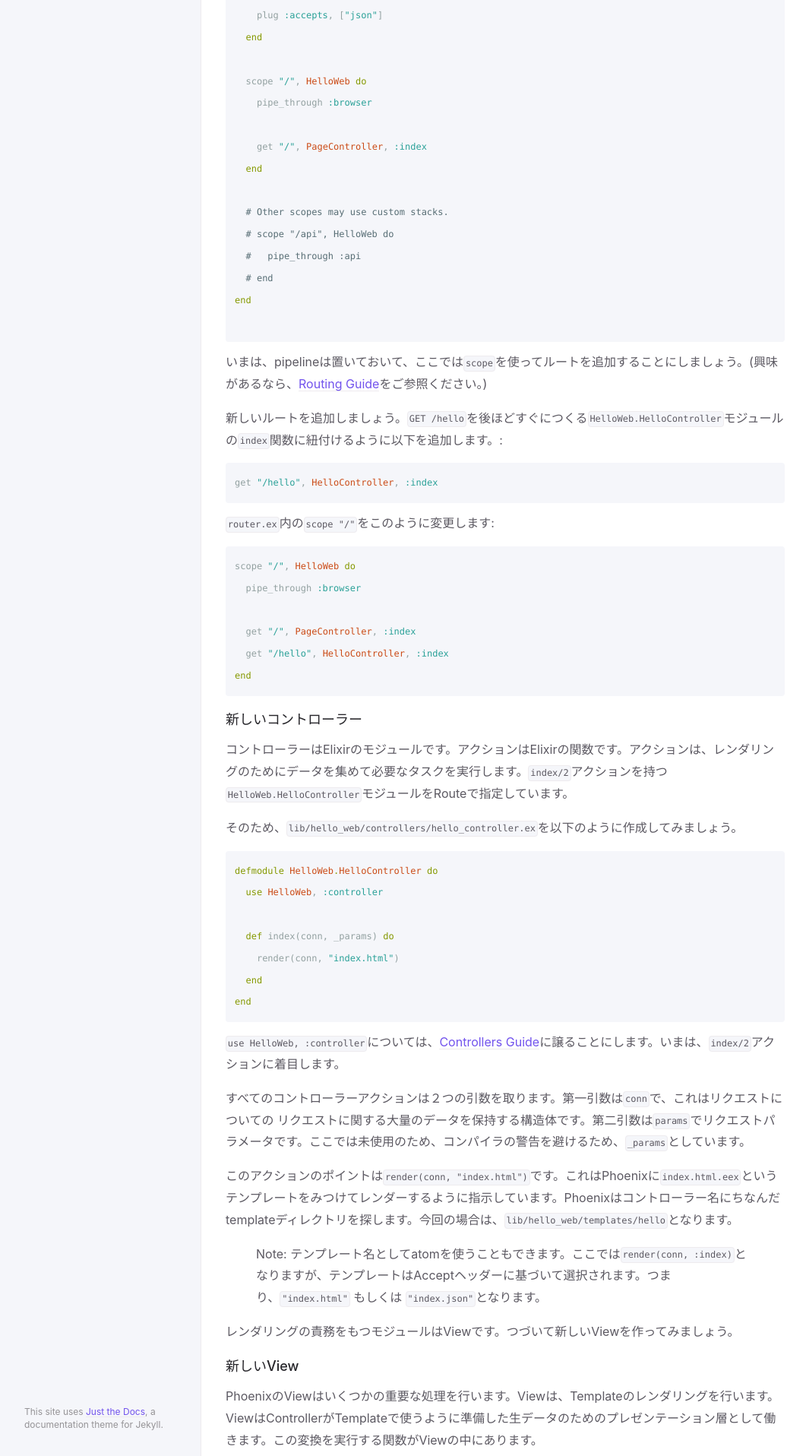
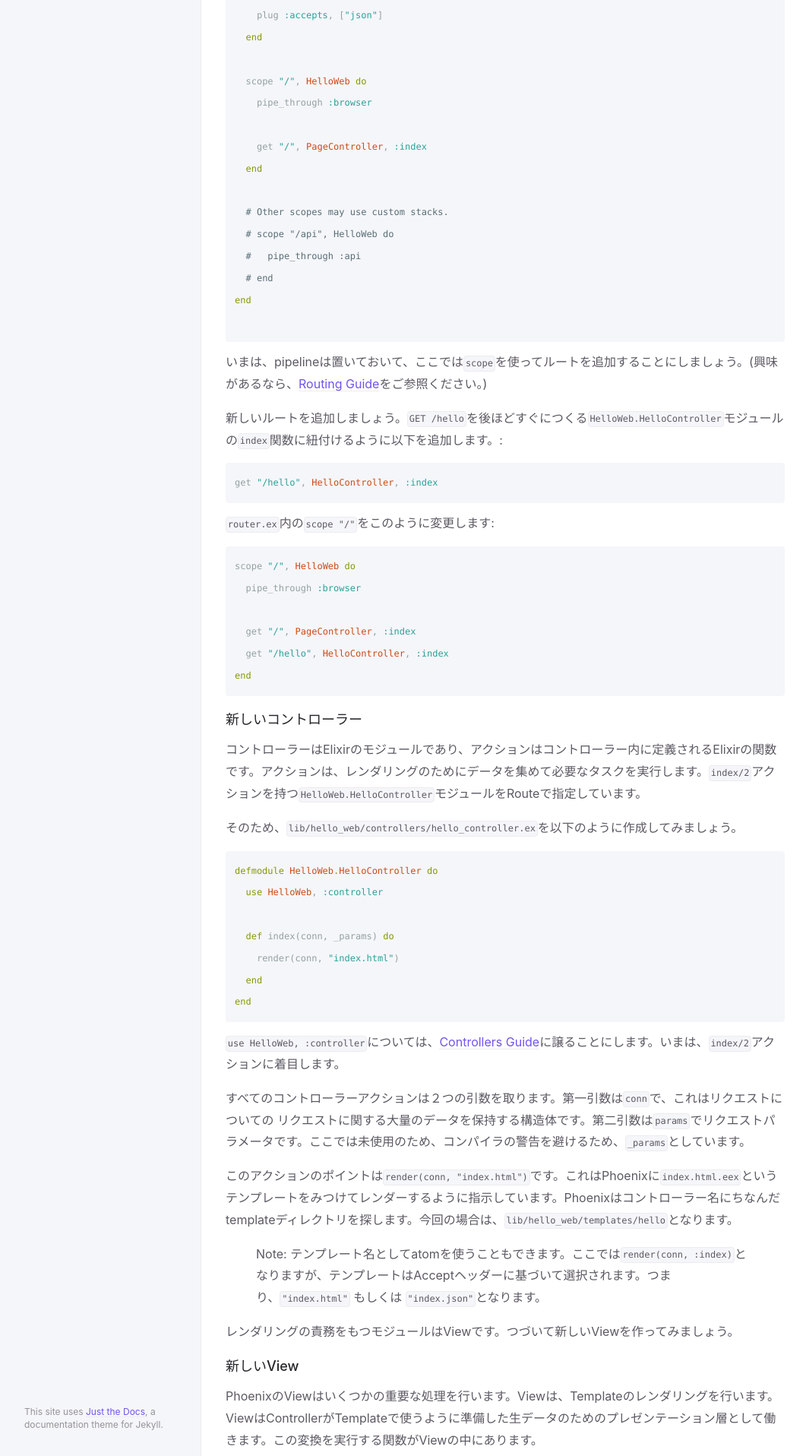
Before and after one commit to fukuoka-ex/phoenix-guide-ja, a Jekyll site: the page built from guides/1.4/adding_pages.md, in a window 1280 px wide. Shown: the part 3084-5000 px from the top of the page at 76% size, without its empty margins (107-1168 px from the left). Built offline with Jekyll 4.4.1, drawn with Linux system fonts in a browser that asks for light colours.

Commit message:
Update guides/1.4/adding_pages.md
review

Co-Authored-By: Koga Shozo <koga.shozo1020@gmail.com>

```diff
--- a/guides/1.4/adding_pages.md
+++ b/guides/1.4/adding_pages.md
@@ -139,7 +139,7 @@ end
 
 ### 新しいコントローラー
 
-コントローラーはElixirのモジュールです。アクションはElixirの関数です。アクションは、レンダリングのためにデータを集めて必要なタスクを実行します。`index/2`アクションを持つ`HelloWeb.HelloController`モジュールをRouteで指定しています。
+コントローラーはElixirのモジュールであり、アクションはコントローラー内に定義されるElixirの関数です。アクションは、レンダリングのためにデータを集めて必要なタスクを実行します。`index/2`アクションを持つ`HelloWeb.HelloController`モジュールをRouteで指定しています。
 
 そのため、`lib/hello_web/controllers/hello_controller.ex`を以下のように作成してみましょう。
 
```
